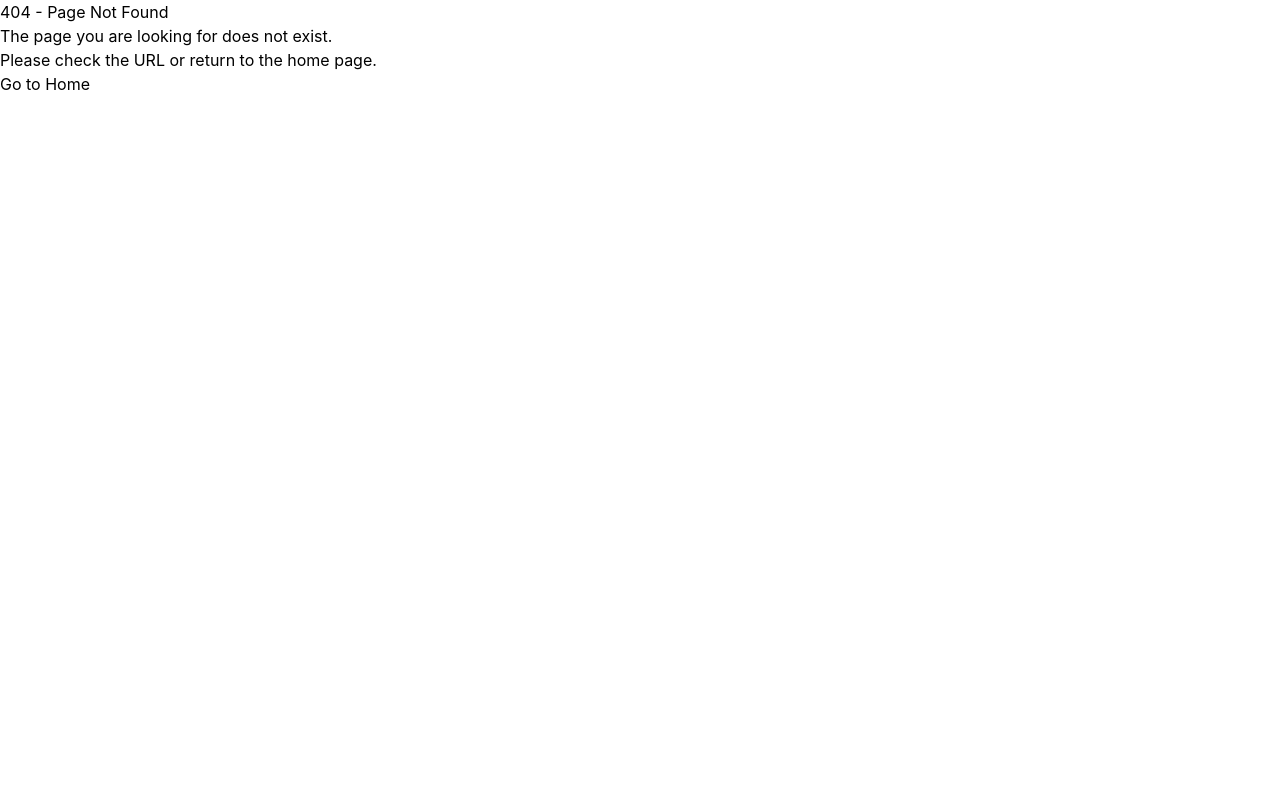
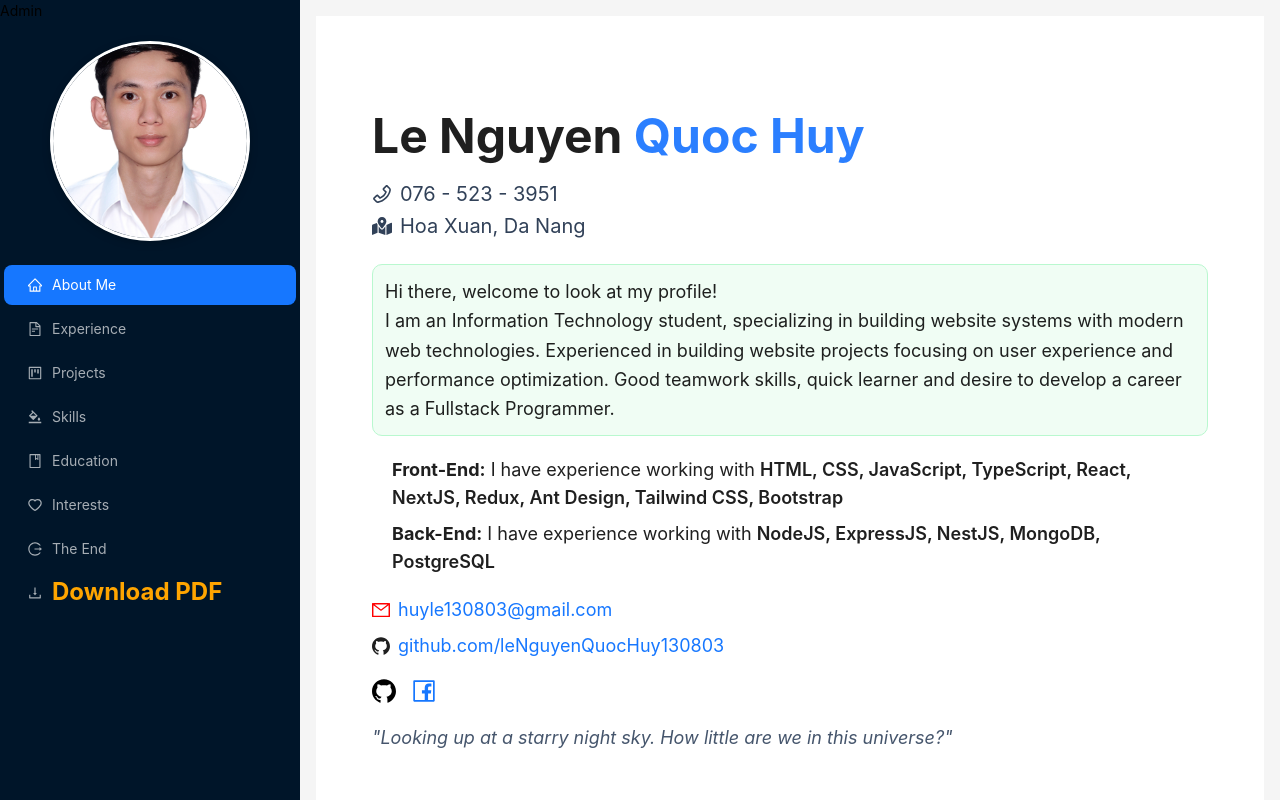
Before and after one commit to LeNguyenQuocHuy130803/My_Cv_React_Basic, a React (Vite) app: page /about-me in a window 1280 px wide. Before the commit this address had no page. Shown: the top 800 px of the page. Built offline with nearby package versions, Linux system fonts and the light colour scheme.

Commit message:
feat: refactor routing and layout structure with centralized constants for paths and labels

```diff
--- a/src/App.tsx
+++ b/src/App.tsx
@@ -4,6 +4,7 @@ import DashboardLayout from './layouts/SideBar_menu';
 import EmptyLayout from './layouts/EmptyLayout';
 import { routes, type RouteItem } from './routes';
 import NotFoundPage from './modules/notfound/NotFoundPage';
+import { ROUTE_PATHS } from './constants/routes';
 import { ReactQueryDevtools } from '@tanstack/react-query-devtools'
 import {
   QueryClient,
@@ -46,7 +47,8 @@ function App() {
     <QueryClientProvider client={queryClient}>
     <BrowserRouter>
       <Routes>
-        {/*  */}
+        {/* khi chạy lên lần đầu tiên  Redirect root to about-me page */}
+        <Route path={ROUTE_PATHS.ROOT} element={<Navigate to={ROUTE_PATHS.ABOUT_ME} replace />} />
         {renderRoutes(routes)}
         <Route path="*" element={<NotFoundPage />} />
       </Routes>
--- /dev/null
+++ b/src/constants/routes.ts
@@ -0,0 +1,80 @@
+/**
+ * Route paths constants - centralized route definitions
+ * Prevents magic strings and makes refactoring easier
+ */
+
+export const ROUTE_PATHS = {
+  ROOT: '/',
+  ABOUT_ME: '/about-me',
+  EXPERIENCE: '/experience',
+  PROJECTS: '/projects',
+  SKILLS: '/skills',
+  EDUCATION: '/education',
+  INTERESTS: '/interests',
+  THE_END: '/the-end',
+} as const;
+
+/**
+ * Route configuration type
+ */
+export type RoutePath = typeof ROUTE_PATHS[keyof typeof ROUTE_PATHS];
+
+/**
+ * Check if a route path is valid
+ */
+export const isValidRoute = (path: string): boolean => {
+  return Object.values(ROUTE_PATHS).includes(path as RoutePath);
+};
+
+/**
+ * Section IDs matching route keys
+ */
+export const SECTION_IDS = {
+  ABOUT_ME: 'about-me',
+  EXPERIENCE: 'experience',
+  PROJECTS: 'projects',
+  SKILLS: 'skills',
+  EDUCATION: 'education',
+  INTERESTS: 'interests',
+  THE_END: 'the-end',
+} as const;
+
+/**
+ * Route labels (menu display text)
+ */
+export const ROUTE_LABELS = {
+  ABOUT_ME: 'About Me',
+  EXPERIENCE: 'Experience',
+  PROJECTS: 'Projects',
+  SKILLS: 'Skills',
+  EDUCATION: 'Education',
+  INTERESTS: 'Interests',
+  THE_END: 'The End',
+  DOWNLOAD_PDF: 'Download PDF',
+} as const;
+
+/**
+ * Image assets paths
+ */
+export const IMAGE_PATHS = {
+  AVATAR: '/assets/imgs/my picure.JPG',
+} as const;
+
+/**
+ * PDF download configuration
+ */
+export const PDF_CONFIG = {
+  URL: '/CV_LeNguyenQuocHuy.pdf',
+  FILENAME: 'CV_LeNguyenQuocHuy.pdf',
+} as const;
+
+/**
+ * UI Style constants
+ */
+export const UI_STYLES = {
+  PDF_BUTTON: {
+    fontSize: '24px',
+    fontWeight: 'bold',
+    color: '#FFA500',
+  },
+} as const;
--- a/src/layouts/SideBar_menu.tsx
+++ b/src/layouts/SideBar_menu.tsx
@@ -1,17 +1,12 @@
 import React, { useEffect, useState } from 'react';
 import { routes, type RouteItem } from '../routes';
 import { Layout, Menu, theme, message } from 'antd';
-
-import {  Outlet } from "react-router";
+import { Outlet, useNavigate, useLocation } from "react-router";
+import { ROUTE_PATHS, PDF_CONFIG, SECTION_IDS } from '../constants/routes';
+import type { MenuProps } from 'antd';
+import { useAppMessage } from '../stores/useAppMessage';
 
 const {  Sider, Content, Footer } = Layout;
-
-
-
-
-
-import type { MenuProps } from 'antd';
-import { useAppMessage } from '../stores/useAppMessage';
 type MenuItem = Required<MenuProps>['items'][number];
 
 // Chuyển đổi mảng routes sang định dạng items của Antd Menu
@@ -35,6 +30,8 @@ const items = mapRoutesToMenuItems(routes);
 const avatarRoute = routes.find(route => route.image);
 
 const DefaultLayout: React.FC = () => {
+  const navigate = useNavigate();
+  const location = useLocation();
 
   const [messageApi, contextHolder] = message.useMessage();
   const {msg, type, clearMessage} = useAppMessage();
@@ -50,75 +47,20 @@ const DefaultLayout: React.FC = () => {
     }
   }, [msg,type, messageApi, clearMessage]);
 
-  const [selectedKeys, setSelectedKeys] = useState<string[]>([]);
-
-  // Update selectedKeys based on URL hash
-  // // CODE MỚI - Bước 1: Lắng nghe hash
-  useEffect(() => {
-    const updateSelectedKeyFromHash = () => {
-      const hash = window.location.hash.slice(1); //// Loại bỏ dấu '#'
-    // Ví dụ: "#education" → "education"
-
-      if (hash) {
-        setSelectedKeys([hash]);
-      } else {
-        // Nếu không có hash, mặc định là about-me ( có nghĩa là khi load trang lần đầu tiên không có hash thì menu sẽ sáng về about-me )
-        setSelectedKeys(['about-me']);
-      }
+  // Xác định menu được chọn dựa trên pathname hiện tại
+  const getSelectedKeyFromPath = () => {
+    const pathname = location.pathname;
+    // Chuyển pathname thành key (e.g., '/experience' → 'experience')
+    const key = pathname.replace('/', '') || SECTION_IDS.ABOUT_ME;
+    return [key];
   };
 
-    // Set initial selected key from hash
-    updateSelectedKeyFromHash();
+  const [selectedKeys, setSelectedKeys] = useState<string[]>(() => getSelectedKeyFromPath());
 
-    // Listen for hash changes
-    window.addEventListener('hashchange', updateSelectedKeyFromHash);
-    return () => window.removeEventListener('hashchange', updateSelectedKeyFromHash);
-  }, []);
-
-  // // CODE CŨ - Update selectedKeys based on current location (pathname)
-  // useEffect(() => {
-  //   const currentPath = window.location.pathname;
-  //   if (currentPath.includes('avatar')) {
-  //     setSelectedKeys(['avatar']);
-  //   } else if (currentPath === '/') {  // đây chính là đường dẫn khi chạy : Khi bạn vào http://localhost:5173/ (tức là /), code sẽ: đưa đến trang about-me được set bằng key bên trang mainlayout nó vào được thì sẽ sáng lên
-  //     setSelectedKeys(['about-me']);
-  //   // } else if (currentPath.includes('dashboard')) {
-  //   //   setSelectedKeys(['dashboard']);
-  //   } else {
-  //     // For other routes, extract the first path segment
-  //     const segments = currentPath.split('/').filter(Boolean);
-  //     if (segments.length > 0) {
-  //       setSelectedKeys([segments[0]]);
-  //     }
-  //   }
-  // }, []);
-
-  /**
-   * Cách hoạt độg của menu như sau : khi vào đường dẫn http://localhost:5173/ sau khi chjay npm run dev thì cps pathname là : "/" Code kiểm tra: currentPath === '/' → true
-   * chuyển : → setSelectedKeys(['about-me'])  -> Vậy là menu sẽ sáng lên mục About Me
-   *
-   * ////////////////////////////////////////////////////////////////////////////////////////////////////////////////////////////////////////////////////////////////////////////
-   *
-   * khi click vào education
-   * const sectionId = 'education';  // key.split('-').join('-')
-   *  const element = document.getElementById('education');
-   *   element.scrollIntoView()  // ← Chỉ scroll xuống thôi!
-   * URL vẫn: http://localhost:5173/
-  *  pathname vẫn: "/"  thì url không đổi nó vẫn là "/" mặc dù đến được section education nhưng pathname vẫn là "/"
-  *
-  * ////////////////////////////////////////////////////////////////////////////////////////////////////////////////////////////////////////////////////////////////////////////
-  * đến khi F5 load lại trang khi đang xem ở sidebar bất kì ví dụ là đag xem ở Education
-  * URL vẫn: http://localhost:5173/
-pathname: "/"
-Code kiểm tra lại: currentPath === '/' → true
-→ setSelectedKeys(['about-me'])
-→ Menu sáng About Me ❌ (Nhưng bạn đang xem Education!)
-
-VẤN ĐỀ:
-- Nội dung vẫn ở Education (vì DOM không bị xóa)
-- Nhưng menu chỉ About Me
-- Sidebar và content không match! 💥
-   */
+  // Cập nhật selectedKeys khi pathname thay đổi
+  useEffect(() => {
+    setSelectedKeys(getSelectedKeyFromPath());
+  }, [location.pathname]);
 
   const {
     token: { colorBgContainer },
@@ -172,38 +114,27 @@ VẤN ĐỀ:
           items={items}
           selectedKeys={selectedKeys}
 
-          // // CODE MỚI - Bước 2: Thêm hash vào URL khi click
           onClick={({ key }) => {
-            // Handle download PDF - don't highlight thisclick,   // LÝ DO: Thêm dòng này để lưu trang vào URL
             if (key === 'download-pdf') {
-              // Tải file PDF từ public folder
               const link = document.createElement('a');
-              link.href = '/CV_LeNguyenQuocHuy.pdf';
-              link.download = 'CV_LeNguyenQuocHuy.pdf';
+              link.href = PDF_CONFIG.URL;
+              link.download = PDF_CONFIG.FILENAME;
               document.body.appendChild(link);
               link.click();
               document.body.removeChild(link);
               return;
             }
-            // Set URL hash và update selected keys
-            window.location.hash = key;
-            setSelectedKeys([key]);
+            // Navigate dùng React Router (thay vì hash)
+            navigate(`/${key}`);    // dùng để navigate đến route tương ứng ( ở đây navigate có nghĩa là chuyển hướng đến route tương ứng với key của menu item được click)
 
-            // Scroll to section using anchor
+            // Scroll to section
+            setTimeout(() => {
               const sectionId = key.split('-').join('-');
               const element = document.getElementById(sectionId);
               if (element) {
                 element.scrollIntoView({ behavior: 'smooth' });
               }
-
-            // // CODE CŨ - Only update selected keys for other menu items (không có hash)
-            // setSelectedKeys([key]);
-            // // Scroll to section using anchor
-            // const sectionId = key.split('-').join('-');
-            // const element = document.getElementById(sectionId);
-            // if (element) {
-            //   element.scrollIntoView({ behavior: 'smooth' });
-            // }
+            }, 100); // Chờ một chút để DOM update
           }}
         />
       </Sider>
--- a/src/modules/main_layout/MainPage.tsx
+++ b/src/modules/main_layout/MainPage.tsx
@@ -1,25 +1,44 @@
+import { useEffect } from 'react';
+import { useLocation } from 'react-router';
 import AboutmePage from '../about_me/AboutmePage';
 import ExperiencePage from '../experence/ExperiencePage';
 import EducationPage from '../education/EducationPage';
 import SkillPage from '../skills/SkillPage';
 import TheEndPage from '../The_End/TheEndPage';
 import Interested from '../interested/Interested';
+import { SECTION_IDS } from '../../constants/routes';
 
 export default function MainPage() {
+  const location = useLocation();
+
+  // Auto-scroll to section khi pathname thay đổi
+  useEffect(() => {
+    // Lấy section key từ pathname (e.g., '/experience' → 'experience')
+    const pathSegments = location.pathname.split('/').filter(Boolean);
+    const sectionKey = pathSegments[pathSegments.length - 1] || SECTION_IDS.ABOUT_ME;
+
+    // Scroll đến section tương ứng
+    setTimeout(() => {
+      const element = document.getElementById(sectionKey);
+      if (element) {
+        element.scrollIntoView({ behavior: 'smooth' });
+      }
+    }, 100); // Chờ DOM render xong
+  }, [location.pathname]);
   return (
     <div className='p-10 space-y-0'>
       {/* About Me Section ( css cho margin section ở đây*/}
-      <section id='about-me' className='space-y-8 pb-12 pt-10'>
+      <section id={SECTION_IDS.ABOUT_ME} className='space-y-8 pb-12 pt-10'>
         <AboutmePage />
       </section>
 
       {/* Experience Section */}
-      <section id='experience' className='py-16 mt-12 mb-12 border-t-4 border-red-300 pt-2'>
+      <section id={SECTION_IDS.EXPERIENCE} className='py-16 mt-12 mb-12 border-t-4 border-red-300 pt-2'>
         <ExperiencePage />
       </section>
 
       {/* Projects Section */}
-      <section id='projects' className='py-16 mt-12 mb-121 border-t-4 border-blue-300 pt-12'>
+      <section id={SECTION_IDS.PROJECTS} className='py-16 mt-12 mb-121 border-t-4 border-blue-300 pt-12'>
         <h1 className='text-5xl font-bold mb-8'>Projects</h1>
         <p className='text-gray-700 text-lg'>
           Projects section - Coming soon!
@@ -27,17 +46,17 @@ export default function MainPage() {
       </section>
 
       {/* Skills Section */}
-      <section id='skills' className='py-16 mt-12 mb-12 border-t-4 border-purple-300 pt-8'>
+      <section id={SECTION_IDS.SKILLS} className='py-16 mt-12 mb-12 border-t-4 border-purple-300 pt-8'>
         <SkillPage />
       </section>
 
       {/* Education Section */}
-      <section id='education' className='py-16 mt-12 mb-12 border-t-4 border-green-300 pt-12'>
+      <section id={SECTION_IDS.EDUCATION} className='py-16 mt-12 mb-12 border-t-4 border-green-300 pt-12'>
         <EducationPage />
       </section>
 
       {/* Interests Section */}
-      <section id='interests' className='py-16 mt-12 mb-12 border-t-4 border-yellow-300 pt-12'>
+      <section id={SECTION_IDS.INTERESTS} className='py-16 mt-12 mb-12 border-t-4 border-yellow-300 pt-12'>
         <h1 className='text-5xl font-bold mb-8'>Interests</h1>
         <p className='text-gray-700 text-lg'>
 
@@ -46,7 +65,7 @@ export default function MainPage() {
       </section>
 
       {/* The End Section */}
-      <section id='the-end' className='py-16 mt-12 mb-12 border-t-4 border-pink-300 pt-12'>
+      <section id={SECTION_IDS.THE_END} className='py-16 mt-12 mb-12 border-t-4 border-pink-300 pt-12'>
         <TheEndPage />
       </section>
     </div>
--- a/src/modules/main_layout/mainlayout.route.tsx
+++ b/src/modules/main_layout/mainlayout.route.tsx
@@ -1,65 +1,78 @@
 import { HomeOutlined, FileTextOutlined, ProjectOutlined, BgColorsOutlined, BookOutlined, HeartOutlined, LogoutOutlined, DownloadOutlined } from "@ant-design/icons";
 import type { RouteItem } from "../../routes";
 import MainPage from "./MainPage";
+import { ROUTE_PATHS, SECTION_IDS, ROUTE_LABELS, IMAGE_PATHS, UI_STYLES } from "../../constants/routes";
 
 
 export const routesMainLayout: RouteItem[] = [
   {
-    path: '/',
-    label: 'About Me',
-    key: 'about-me',  // setSelectedKeys ở đây
+    path: ROUTE_PATHS.ABOUT_ME,
+    label: ROUTE_LABELS.ABOUT_ME,
+    key: SECTION_IDS.ABOUT_ME,
     icon: <HomeOutlined />,
-    image: '/assets/imgs/my picure.JPG',
+    image: IMAGE_PATHS.AVATAR,
     element: <MainPage />,
     isShowMenu: true,
     isPrivate: true,
   },
   {
-    label: 'Experience',
-    key: 'experience',
+    path: ROUTE_PATHS.EXPERIENCE,
+    label: ROUTE_LABELS.EXPERIENCE,
+    key: SECTION_IDS.EXPERIENCE,
     icon: <FileTextOutlined />,
+    element: <MainPage />,
     isShowMenu: true,
     isPrivate: true,
   },
   {
-    label: 'Projects',
-    key: 'projects',
+    path: ROUTE_PATHS.PROJECTS,
+    label: ROUTE_LABELS.PROJECTS,
+    key: SECTION_IDS.PROJECTS,
     icon: <ProjectOutlined />,
+    element: <MainPage />,
     isShowMenu: true,
     isPrivate: true,
   },
   {
-    label: 'Skills',
-    key: 'skills',
+    path: ROUTE_PATHS.SKILLS,
+    label: ROUTE_LABELS.SKILLS,
+    key: SECTION_IDS.SKILLS,
     icon: <BgColorsOutlined />,
+    element: <MainPage />,
     isShowMenu: true,
     isPrivate: true,
   },
   {
-    label: 'Education',
-    key: 'education',
+    path: ROUTE_PATHS.EDUCATION,
+    label: ROUTE_LABELS.EDUCATION,
+    key: SECTION_IDS.EDUCATION,
     icon: <BookOutlined />,
+    element: <MainPage />,
     isShowMenu: true,
     isPrivate: true,
   },
   {
-    label: 'Interests',
-    key: 'interests',
+    path: ROUTE_PATHS.INTERESTS,
+    label: ROUTE_LABELS.INTERESTS,
+    key: SECTION_IDS.INTERESTS,
     icon: <HeartOutlined />,
+    element: <MainPage />,
     isShowMenu: true,
     isPrivate: true,
   },
   {
-    label: 'The End',
-    key: 'the-end',
+    path: ROUTE_PATHS.THE_END,
+    label: ROUTE_LABELS.THE_END,
+    key: SECTION_IDS.THE_END,
     icon: <LogoutOutlined />,
+    element: <MainPage />,
     isShowMenu: true,
     isPrivate: true,
   },
   {
-    label: <span style={{ fontSize: '24px', fontWeight: 'bold', color: '#FFA500' }}>Download PDF</span>,
+    label: <span style={UI_STYLES.PDF_BUTTON}>Download PDF</span>,
     key: 'download-pdf',
-    // icon: <DownloadOutlined />,
+    icon: <DownloadOutlined />,
     isShowMenu: true,
     isPrivate: true,
   },
```
Lines whose indentation alone changed are shown as unchanged.
